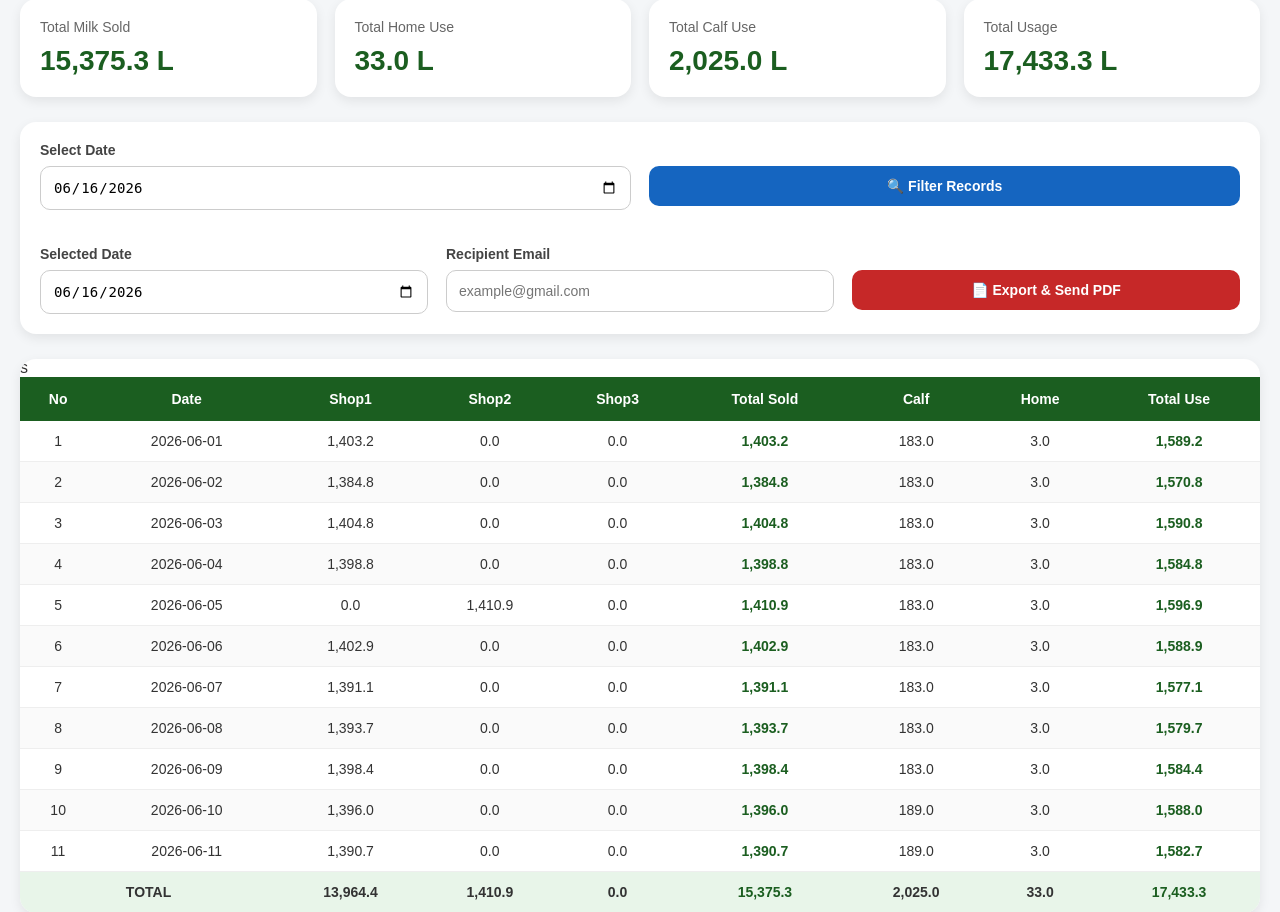
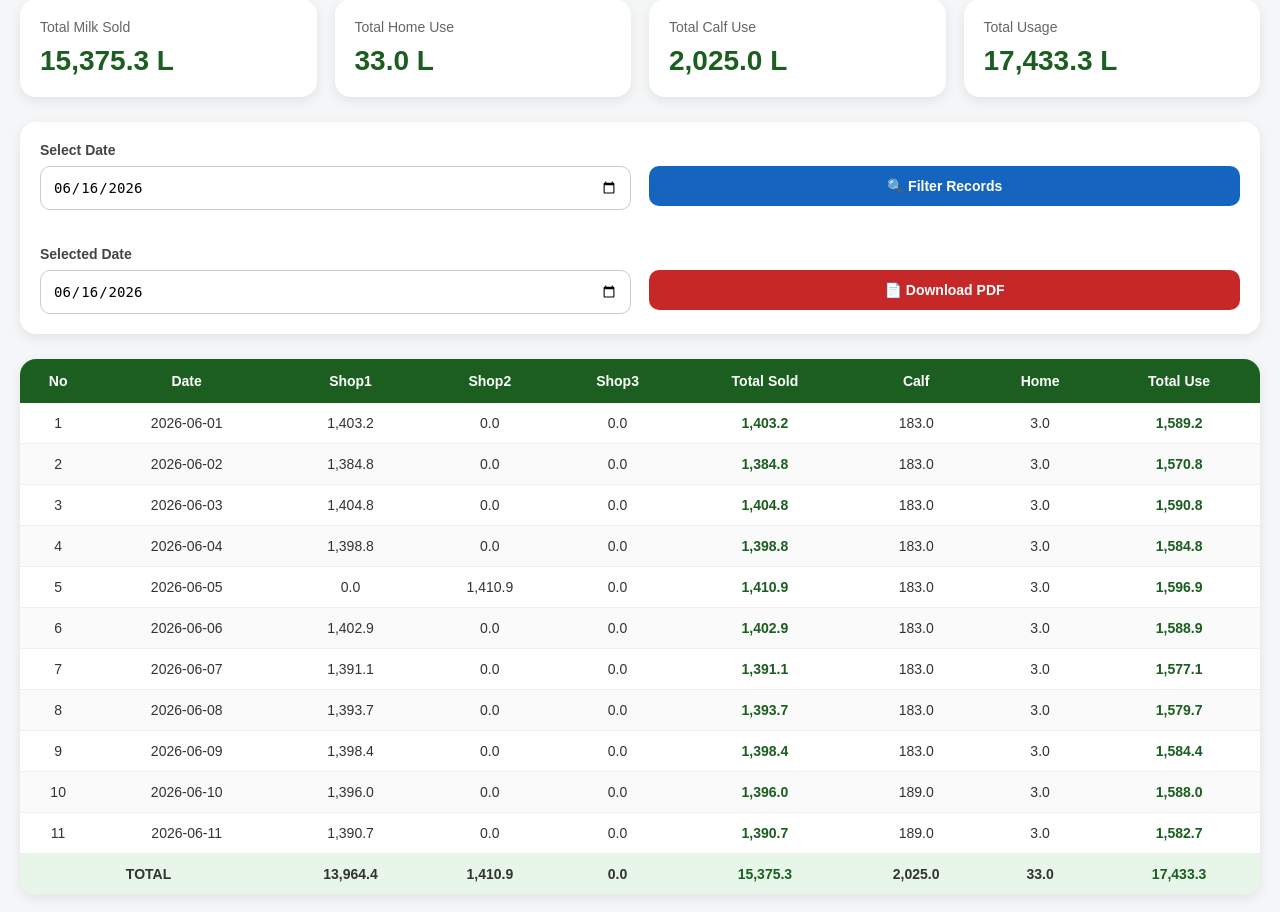
Before and after one commit to magician-lab/my_farm, a Flask app: page /milk_sales_monthly in a window 1280 px wide. Shown: the part 175-1087 px from the top of the page. Run offline with Flask 3, Linux system fonts and the light colour scheme; a user stored in the database is signed in; data comes from the database, SQL or seed files in the repository.

Commit message:
monthly milk sales pdf fix

```diff
--- a/templates/milk_sales_monthly.html
+++ b/templates/milk_sales_monthly.html
@@ -364,25 +364,13 @@ tfoot{
                 >
             </div>
 
-            <!-- EMAIL -->
-            <div class="form-group">
-                <label>Recipient Email</label>
-
-                <input
-                    type="email"
-                    name="emails"
-                    placeholder="example@gmail.com"
-                    class="form-control"
-                >
-            </div>
-
             <!-- SEND BUTTON -->
             <div class="form-group">
 
                 <label>&nbsp;</label>
 
                 <button type="submit" class="btn btn-export">
-                    📄 Export & Send PDF
+                    📄 Download PDF
                 </button>
 
             </div>
@@ -471,7 +459,7 @@ tfoot{
 
 </tr>
 
-</tfoot>s
+</tfoot>
 
 </table>
 
```
